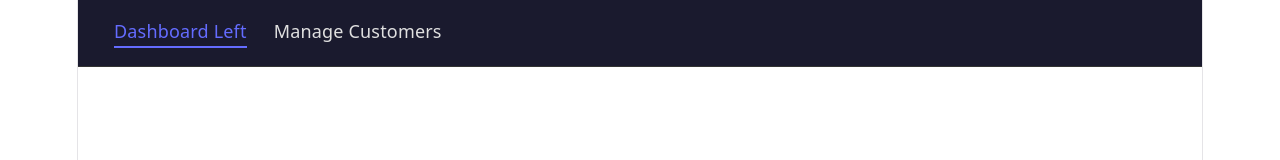
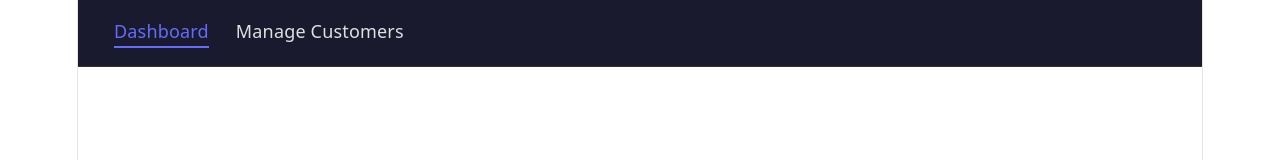
Before and after one commit to Fenil15/TestRepo5, a React (Vite) app in the folder frontend/: page /dashboard in a window 1280 px wide. Shown: the top 160 px of the page. Built offline with nearby package versions, Linux system fonts and the light colour scheme.

Commit message:
Update dashboard label text

```diff
--- a/frontend/src/components/Layout.tsx
+++ b/frontend/src/components/Layout.tsx
@@ -5,7 +5,7 @@ function Layout() {
   return (
     <>
       <nav className="nav">
-        <NavLink to="/dashboard">Dashboard Left</NavLink>
+        <NavLink to="/dashboard">Dashboard</NavLink>
         <NavLink to="/customers">Manage Customers</NavLink>
       </nav>
       <div className="layout-content">
--- a/frontend/src/pages/Dashboard.tsx
+++ b/frontend/src/pages/Dashboard.tsx
@@ -26,7 +26,7 @@ function Dashboard() {
 
   return (
     <main className="dashboard-page">
-      <h1>Dashboard Left</h1>
+      <h1>Dashboard</h1>
       <div className="dashboard-kpi-grid">
         <KPICard title="Revenue" value={formatCurrency(kpiTotals.revenue)} />
         <KPICard title="Orders" value={formatNumber(kpiTotals.orders)} />
```
